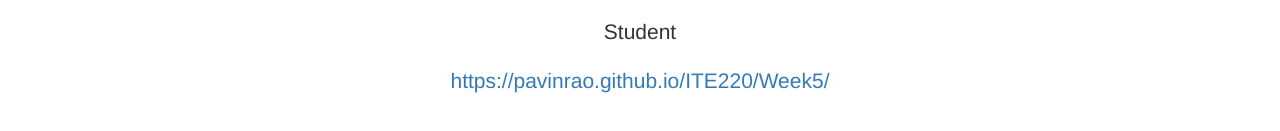
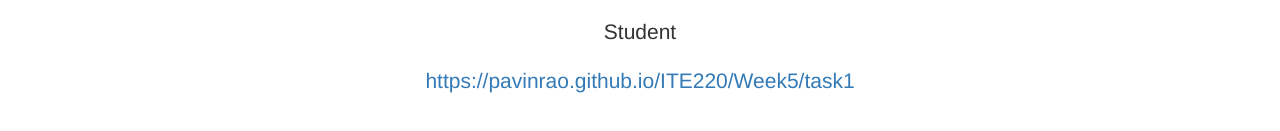
Before and after one commit to pavinrao/ITE220, a plain HTML site: page Week5/task1.html in a window 1280 px wide. Shown: the part 309-440 px from the top of the page. Drawn offline with Linux system fonts and the light colour scheme.

Commit message:
Update task1.html

```diff
--- a/Week5/task1.html
+++ b/Week5/task1.html
@@ -37,7 +37,7 @@
 					<button id="dev-info" type="button" class="btn btn-info btn-lg btn-block ">Show Developer Infomation</button>
 					<p class="lead text-center" id="dev-info-container">Pavin Rao</p>
 					<p class="lead text-center" id="dev-info-container">Student</p>
-					<a href="https://pavinrao.github.io/ITE220/Week5/" target="_blank"><p class="lead text-center" id="dev-info-container">https://pavinrao.github.io/ITE220/Week5/</p>
+					<a href="https://pavinrao.github.io/ITE220/Week5/" target="_blank"><p class="lead text-center" id="dev-info-container">https://pavinrao.github.io/ITE220/Week5/task1</p>
 					</a>
 
 
```
